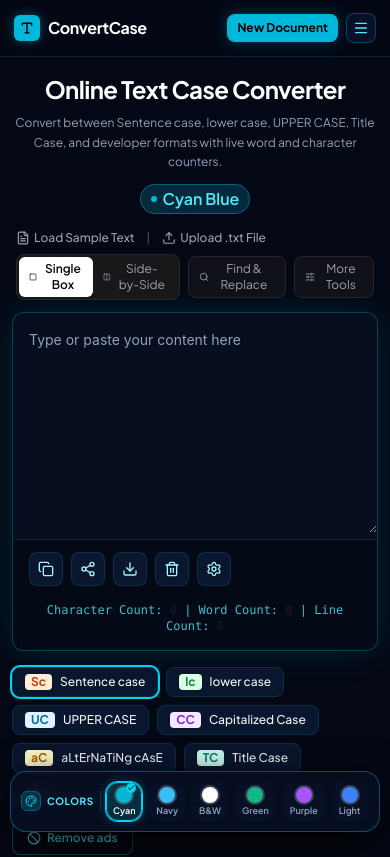
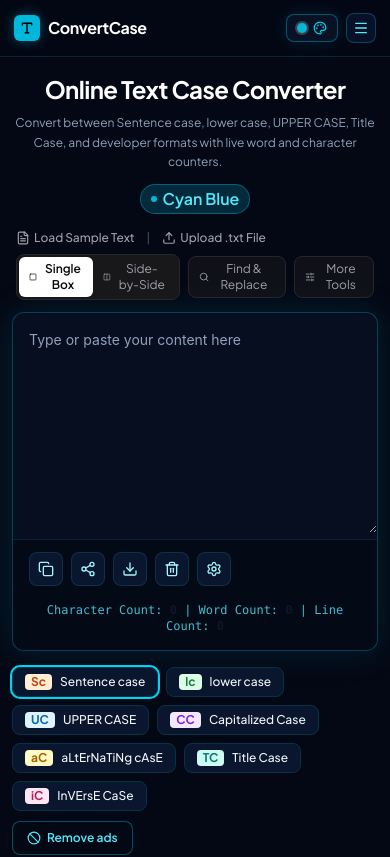
Before and after one commit to Nasirdiu/convertcase, a React (Vite) app: page / in a window 390 px wide. Shown: the top 857 px of the page. Built offline with nearby package versions, Linux system fonts and the light colour scheme.

Commit message:
refactor: remove mobile bottom color bar
Consolidate theme selection into the header dropdown to simplify the UI and remove redundant mobile-specific components.

```diff
--- a/src/App.tsx
+++ b/src/App.tsx
@@ -11,7 +11,6 @@
 import { CaseGuideModal } from './components/CaseGuideModal';
 import { ShieldCheck, Zap, Sparkles, Check } from 'lucide-react';
 import { COLOR_THEMES } from './utils/themeConfig';
-import { MobileBottomColorBar } from './components/MobileBottomColorBar';
 
 export default function App() {
   const [toasts, setToasts] = useState<ToastMessage[]>([]);
@@ -50,8 +49,6 @@
     if (typeof window !== 'undefined') {
       localStorage.setItem('convertcase_theme', newThemeId);
     }
-    const themeName = COLOR_THEMES[newThemeId]?.name || newThemeId;
-    showToast(`Theme changed to: ${themeName}`, 'info');
   };
 
   const showToast = (text: string, type: 'success' | 'info' | 'warning' = 'success') => {
@@ -213,7 +210,7 @@
 
       {/* Footer */}
       <footer
-        className={`mt-auto border-t py-6 pb-20 sm:pb-6 text-center text-xs transition-colors ${
+        className={`mt-auto border-t py-6 text-center text-xs transition-colors ${
           isLight
             ? 'border-slate-200 bg-white/80 text-slate-500'
             : 'border-cyan-950/60 bg-[#040814]/90 text-slate-400'
@@ -254,12 +251,6 @@
         </div>
       </footer>
 
-      {/* Floating Bottom Color Bar for Mobile (All 6 colors directly at the bottom!) */}
-      <MobileBottomColorBar
-        currentThemeId={themeId}
-        onSelectTheme={handleSelectTheme}
-      />
-
       {/* Modal Dialogs */}
       <ShortcutsModal isOpen={showShortcuts} onClose={() => setShowShortcuts(false)} />
       <CaseGuideModal isOpen={showGuide} onClose={() => setShowGuide(false)} />
--- a/src/components/Header.tsx
+++ b/src/components/Header.tsx
@@ -71,17 +71,14 @@
 
         {/* Zone 3: Actions & Color Theme Picker */}
         <div className="flex items-center gap-2 shrink-0">
-          {/* Desktop Theme Picker (on mobile, colors are directly placed at the bottom bar!) */}
-          <div className="hidden sm:inline-block">
-            <ThemeSelector
-              currentThemeId={themeId}
-              onSelectTheme={onChangeTheme}
-            />
-          </div>
+          <ThemeSelector
+            currentThemeId={themeId}
+            onSelectTheme={onChangeTheme}
+          />
 
           <button
             onClick={onReset}
-            className="px-2.5 sm:px-3 py-1.5 text-xs font-bold rounded-lg transition-all whitespace-nowrap shrink-0 cursor-pointer bg-cyan-500 hover:bg-cyan-400 text-black shadow-[0_0_15px_rgba(6,182,212,0.3)] active:scale-95"
+            className="hidden sm:inline-flex px-3 py-1.5 text-xs font-bold rounded-lg transition-all whitespace-nowrap shrink-0 cursor-pointer bg-cyan-500 hover:bg-cyan-400 text-black shadow-[0_0_15px_rgba(6,182,212,0.3)] active:scale-95"
           >
             New Document
           </button>
--- a/src/components/MobileBottomColorBar.tsx
+++ /dev/null
@@ -1,82 +0,0 @@
-import React from 'react';
-import { Palette, Check } from 'lucide-react';
-import { COLOR_THEMES, ThemeConfig } from '../utils/themeConfig';
-
-interface MobileBottomColorBarProps {
-  currentThemeId: string;
-  onSelectTheme: (themeId: string) => void;
-}
-
-export const MobileBottomColorBar: React.FC<MobileBottomColorBarProps> = ({
-  currentThemeId,
-  onSelectTheme,
-}) => {
-  return (
-    <aside
-      aria-label="Mobile Theme Selector"
-      className="sm:hidden fixed bottom-3 inset-x-2.5 z-40"
-    >
-      <div className="bg-[#070e20]/95 backdrop-blur-xl border border-cyan-500/40 shadow-[0_12px_40px_rgba(0,0,0,0.95)] rounded-2xl p-2 px-2.5 flex items-center justify-between gap-1 text-slate-100">
-        {/* Left Icon & Label */}
-        <div className="flex items-center gap-1.5 shrink-0 pr-1.5 border-r border-cyan-900/60">
-          <div className="w-5 h-5 rounded-md bg-cyan-950 border border-cyan-800 text-cyan-400 flex items-center justify-center">
-            <Palette className="w-3 h-3" />
-          </div>
-          <span className="text-[10px] font-bold text-cyan-300 uppercase tracking-wider">
-            Colors
-          </span>
-        </div>
-
-        {/* 6 Color Buttons shown all at once at the bottom */}
-        <div className="flex items-center justify-around flex-1 gap-1 py-0.5">
-          {Object.values(COLOR_THEMES).map((theme: ThemeConfig) => {
-            const isSelected = theme.id === currentThemeId;
-
-            // Short label for compact mobile bottom bar
-            const shortName =
-              theme.id === 'nasir-cyan'
-                ? 'Cyan'
-                : theme.id === 'nasir-contrast'
-                ? 'Navy'
-                : theme.id === 'side-black-white'
-                ? 'B&W'
-                : theme.id === 'emerald-glow'
-                ? 'Green'
-                : theme.id === 'violet-luxury'
-                ? 'Purple'
-                : 'Light';
-
-            return (
-              <button
-                key={theme.id}
-                onClick={() => onSelectTheme(theme.id)}
-                className={`flex flex-col items-center justify-center py-1 px-1.5 rounded-xl transition-all active:scale-95 shrink-0 cursor-pointer ${
-                  isSelected
-                    ? 'bg-cyan-950/90 border border-cyan-400 text-white shadow-[0_0_12px_rgba(6,182,212,0.3)] ring-1 ring-cyan-400'
-                    : 'bg-[#0a152e]/50 border border-transparent text-slate-400 hover:text-white'
-                }`}
-                title={theme.name}
-                aria-label={`Select ${theme.name} theme`}
-              >
-                <div className="relative">
-                  <div
-                    className="w-4 h-4 rounded-full ring-2 ring-white/20 shadow-xs"
-                    style={{ backgroundColor: theme.dotColor }}
-                  />
-                  {isSelected && (
-                    <div className="absolute -top-1 -right-1 w-2.5 h-2.5 rounded-full bg-cyan-400 text-black flex items-center justify-center">
-                      <Check className="w-2 h-2 stroke-[3]" />
-                    </div>
-                  )}
-                </div>
-                <span className="text-[9px] font-semibold mt-0.5 leading-tight truncate">
-                  {shortName}
-                </span>
-              </button>
-            );
-          })}
-        </div>
-      </div>
-    </aside>
-  );
-};
--- a/src/components/ThemeSelector.tsx
+++ b/src/components/ThemeSelector.tsx
@@ -14,20 +14,14 @@
   isCompact = false,
 }) => {
   const [isOpen, setIsOpen] = useState(false);
-  const triggerRef = useRef<HTMLButtonElement>(null);
-  const desktopPopoverRef = useRef<HTMLDivElement>(null);
+  const containerRef = useRef<HTMLDivElement>(null);
 
   const currentTheme = COLOR_THEMES[currentThemeId] || COLOR_THEMES['nasir-cyan'];
 
-  // Close desktop dropdown when clicking outside
+  // Close dropdown when clicking outside
   useEffect(() => {
     const handleClickOutside = (e: MouseEvent) => {
-      if (
-        triggerRef.current &&
-        !triggerRef.current.contains(e.target as Node) &&
-        desktopPopoverRef.current &&
-        !desktopPopoverRef.current.contains(e.target as Node)
-      ) {
+      if (containerRef.current && !containerRef.current.contains(e.target as Node)) {
         setIsOpen(false);
       }
     };
@@ -39,23 +33,10 @@
     };
   }, [isOpen]);
 
-  // Lock body scroll on mobile when bottom drawer is open
-  useEffect(() => {
-    if (isOpen && typeof window !== 'undefined' && window.innerWidth < 640) {
-      document.body.style.overflow = 'hidden';
-    } else {
-      document.body.style.overflow = '';
-    }
-    return () => {
-      document.body.style.overflow = '';
-    };
-  }, [isOpen]);
-
   return (
-    <div className="relative inline-block">
+    <div className="relative inline-block" ref={containerRef}>
       {/* Trigger Button */}
       <button
-        ref={triggerRef}
         onClick={() => setIsOpen((prev) => !prev)}
         className={`flex items-center gap-1.5 px-2.5 py-1.5 rounded-lg border text-xs font-semibold transition-all cursor-pointer ${
           currentTheme.isDark
@@ -75,100 +56,17 @@
         </span>
       </button>
 
-      {/* MOBILE: Anchored to the BOTTOM of the screen (Bottom Sheet Drawer) - Never goes upwards */}
-      <div className="sm:hidden">
+      {/* DROPDOWN MENU: Exactly like Desktop on all devices, drops DOWNWARDS below button */}
       {isOpen && (
         <div
-            className="fixed inset-0 z-50 bg-black/80 backdrop-blur-xs flex items-end animate-in fade-in"
-            onClick={() => setIsOpen(false)}
+          className="absolute right-0 top-full mt-2 z-50 w-72 sm:w-80 max-w-[calc(100vw-1rem)] rounded-2xl bg-[#070e20] border border-cyan-500/40 shadow-[0_15px_45px_rgba(0,0,0,0.95)] backdrop-blur-xl p-3 sm:p-3.5 animate-in fade-in zoom-in-95 duration-150 text-slate-100"
         >
-            <div
-              className="w-full bg-[#070e20] border-t-2 border-cyan-500/50 rounded-t-3xl shadow-[0_-15px_40px_rgba(0,0,0,0.9)] p-4 pb-8 text-slate-100 animate-in slide-in-from-bottom duration-200 max-h-[90vh] overflow-y-auto"
-              onClick={(e) => e.stopPropagation()}
-            >
-              {/* Drag handle */}
-              <div className="w-12 h-1.5 bg-cyan-900/80 rounded-full mx-auto mb-3" />
-
           {/* Header */}
-              <div className="flex items-center justify-between pb-3 mb-3 border-b border-cyan-950">
-                <div className="flex items-center gap-2">
-                  <div className="p-1.5 rounded-lg bg-cyan-950 border border-cyan-800 text-cyan-400">
-                    <Palette className="w-4 h-4" />
+          <div className="flex items-center justify-between pb-2 mb-2.5 border-b border-cyan-900/40 px-1">
+            <div className="flex items-center gap-1.5">
+              <div className="p-1 rounded-md bg-cyan-950 border border-cyan-800 text-cyan-400">
+                <Palette className="w-3.5 h-3.5" />
               </div>
-                  <div>
-                    <h3 className="font-bold text-sm text-white">Choose Color</h3>
-                    <p className="text-[11px] text-slate-400">Tap any color to apply theme</p>
-                  </div>
-                </div>
-                <button
-                  onClick={() => setIsOpen(false)}
-                  className="p-1.5 rounded-lg text-slate-400 hover:text-white hover:bg-white/10 transition-colors cursor-pointer"
-                  aria-label="Close"
-                >
-                  <X className="w-4 h-4" />
-                </button>
-              </div>
-
-              {/* 2-Column Grid showing ALL 6 Colors with 100% full visibility */}
-              <div className="grid grid-cols-2 gap-2 mb-4">
-                {Object.values(COLOR_THEMES).map((theme: ThemeConfig) => {
-                  const isSelected = theme.id === currentThemeId;
-
-                  return (
-                    <button
-                      key={theme.id}
-                      onClick={() => {
-                        onSelectTheme(theme.id);
-                        setIsOpen(false);
-                      }}
-                      className={`text-left p-3 rounded-xl border transition-all flex items-center justify-between gap-2.5 cursor-pointer active:scale-95 ${
-                        isSelected
-                          ? 'bg-cyan-950/90 border-cyan-400 text-white shadow-[0_0_15px_rgba(6,182,212,0.3)] ring-1 ring-cyan-400'
-                          : 'bg-[#0a152e]/70 hover:bg-[#0f1f3d] border-cyan-950 text-slate-200'
-                      }`}
-                    >
-                      <div className="flex items-center gap-2.5 min-w-0 flex-1">
-                        <div
-                          className="w-4.5 h-4.5 rounded-full shrink-0 ring-2 ring-white/20 shadow-xs"
-                          style={{ backgroundColor: theme.dotColor }}
-                        />
-                        <span className="font-semibold text-xs text-white truncate">
-                          {theme.name}
-                        </span>
-                      </div>
-
-                      {isSelected && (
-                        <div className="w-4.5 h-4.5 rounded-full bg-cyan-400 text-black flex items-center justify-center shrink-0">
-                          <Check className="w-2.5 h-2.5 stroke-[3]" />
-                        </div>
-                      )}
-                    </button>
-                  );
-                })}
-              </div>
-
-              {/* Done / Close Button */}
-              <button
-                onClick={() => setIsOpen(false)}
-                className="w-full py-2.5 bg-cyan-500 hover:bg-cyan-400 text-black font-bold text-xs rounded-xl transition-all cursor-pointer text-center active:scale-98 shadow-sm"
-              >
-                Done
-              </button>
-            </div>
-          </div>
-        )}
-      </div>
-
-      {/* DESKTOP: Positioned popover dropdown opening DOWNWARDS from button */}
-      <div className="hidden sm:block">
-        {isOpen && (
-          <div
-            ref={desktopPopoverRef}
-            className="absolute right-0 top-full mt-2 z-50 w-72 rounded-xl bg-[#070e20] border border-cyan-500/30 shadow-[0_10px_40px_rgba(0,0,0,0.8)] backdrop-blur-xl p-3 animate-in fade-in zoom-in-95 duration-150 text-slate-100"
-          >
-            <div className="flex items-center justify-between pb-2 mb-2 border-b border-cyan-900/40 px-1">
-              <div className="flex items-center gap-1.5">
-                <Palette className="w-4 h-4 text-cyan-400" />
               <span className="font-bold text-xs uppercase tracking-wider text-cyan-300">
                 Choose Color
               </span>
@@ -182,11 +80,12 @@
             </button>
           </div>
 
-            <p className="text-2xs text-slate-400 mb-2 px-1">
-              Click any color to change theme:
+          <p className="text-2xs text-slate-400 mb-2.5 px-1 leading-tight">
+            Tap any color to instantly change the theme:
           </p>
 
-            <div className="grid grid-cols-2 gap-2 mb-2">
+          {/* 2-Column Grid: Displays ALL 6 Colors cleanly with 100% visibility */}
+          <div className="grid grid-cols-2 gap-2">
             {Object.values(COLOR_THEMES).map((theme: ThemeConfig) => {
               const isSelected = theme.id === currentThemeId;
 
@@ -197,10 +96,10 @@
                     onSelectTheme(theme.id);
                     setIsOpen(false);
                   }}
-                    className={`text-left p-2 rounded-lg border transition-all flex items-center justify-between gap-2 cursor-pointer active:scale-95 ${
+                  className={`text-left p-2.5 rounded-xl border transition-all flex items-center justify-between gap-2 cursor-pointer active:scale-95 ${
                     isSelected
-                        ? 'bg-cyan-950/80 border-cyan-400 text-white shadow-[0_0_12px_rgba(6,182,212,0.25)] ring-1 ring-cyan-400'
-                        : 'bg-[#0a152e]/60 hover:bg-[#0f1f3d] border-cyan-950 text-slate-300'
+                      ? 'bg-cyan-950/90 border-cyan-400 text-white shadow-[0_0_12px_rgba(6,182,212,0.3)] ring-1 ring-cyan-400'
+                      : 'bg-[#0a152e]/60 hover:bg-[#0f1f3d] border-cyan-950 hover:border-cyan-700/60 text-slate-300'
                   }`}
                 >
                   <div className="flex items-center gap-2 min-w-0 flex-1">
@@ -225,6 +124,5 @@
         </div>
       )}
     </div>
-    </div>
   );
 };
```
Lines whose indentation alone changed are shown as unchanged.
